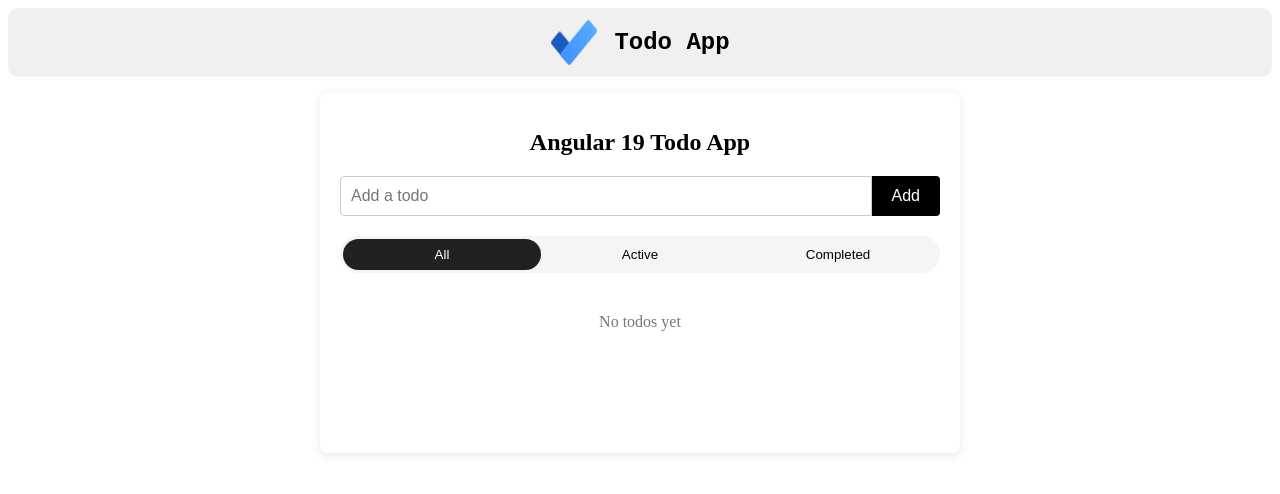
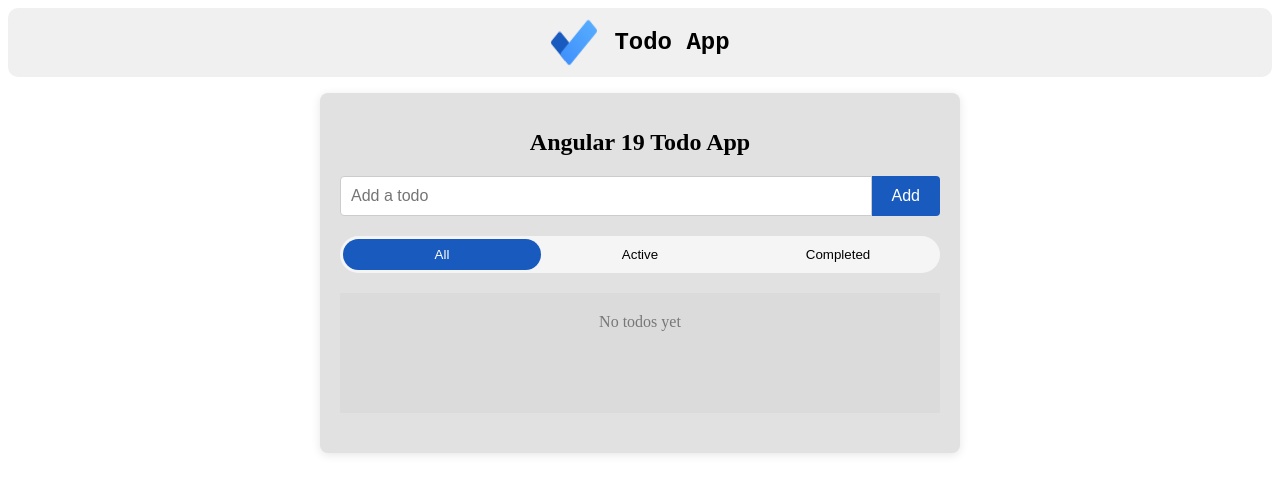
Before and after one commit to zeeshankhan8838/todo-signal-app, an Angular app: page / in a window 1280 px wide. Shown: the top 494 px of the page. Built offline with nearby package versions, Linux system fonts and the light colour scheme.

Commit message:
todo checkbox style updated

```diff
--- a/src/app/components/todo-main/todo-filter-buttons/todo-filter-buttons.component.scss
+++ b/src/app/components/todo-main/todo-filter-buttons/todo-filter-buttons.component.scss
@@ -23,7 +23,7 @@
 
 
         &.active {
-            background-color: rgb(34, 33, 33);
+            background-color: #185ABD;
             color: white;
         }
     }
--- a/src/app/components/todo-main/todo-list/todo-list.component.html
+++ b/src/app/components/todo-main/todo-list/todo-list.component.html
@@ -1,7 +1,7 @@
 <div class="todo-item" [class.completed]="todo()?.completed">
 
   <div class="todo-content">
-    <input type="checkbox" [checked]="todo()?.completed" (change)="toggleTodo(todo()?.id!)" class="todo-checkbox" />
+      <input type="checkbox" [checked]="todo()?.completed" (change)="toggleTodo(todo()?.id!)" class="todo-checkbox" />
 
     @if (isEditing()) {
     <input type="text" [(ngModel)]="editText" (keydown.enter)="saveEdit()" (blur)="saveEdit()" #editInput
--- a/src/app/components/todo-main/todo-list/todo-list.component.scss
+++ b/src/app/components/todo-main/todo-list/todo-list.component.scss
@@ -5,6 +5,8 @@ $delete: #f44336;
 $border: #e0e0e0;
 $text-muted: #888;
 $bg-white: #fff;
+$bg-grey:#d9d9d9;
+
 
 // Mixin for button styles
 @mixin todo-btn($bg) {
--- a/src/app/components/todo-main/todo-main.component.scss
+++ b/src/app/components/todo-main/todo-main.component.scss
@@ -3,7 +3,7 @@
     max-width: 600px;
     margin: 1rem auto;
     padding: 20px;
-    background-color: white;
+    background-color: #e1e1e1;
     border-radius: 8px;
     box-shadow: 0 2px 10px rgba(0, 0, 0, 0.1);
   }
@@ -37,7 +37,7 @@
     }
 
     .add-button {
-      background-color: black;
+      background-color: #185ABD;
       color: white;
       border: none;
       border-radius: 0 4px 4px 0;
@@ -57,7 +57,7 @@
     max-height: calc(100vh - 25rem);
     overflow-y: auto;
     min-height: 120px;
-    background: #fff;
+    background: #dbdbdb;
 
     .empty-message {
       text-align: center;
```
